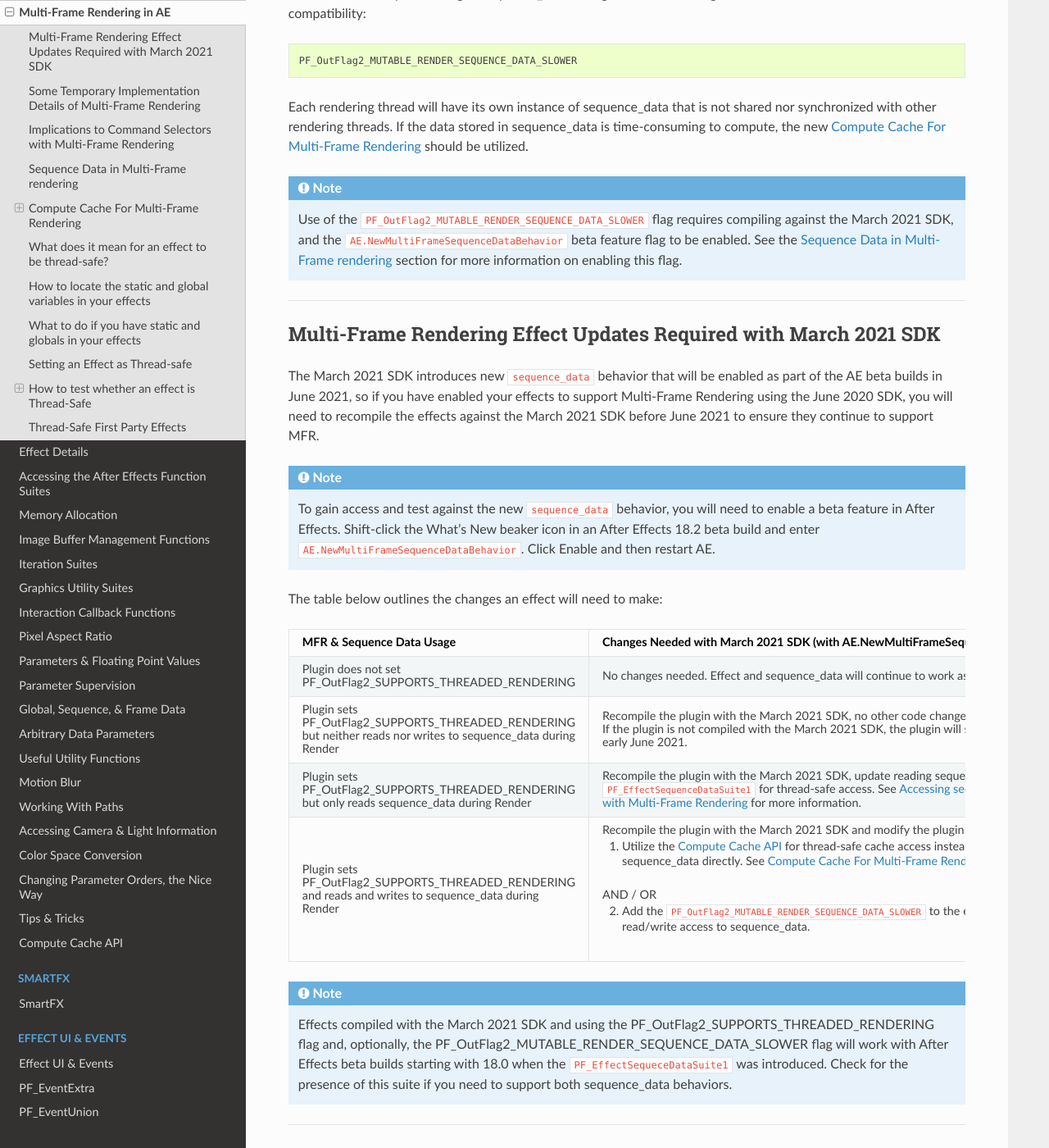
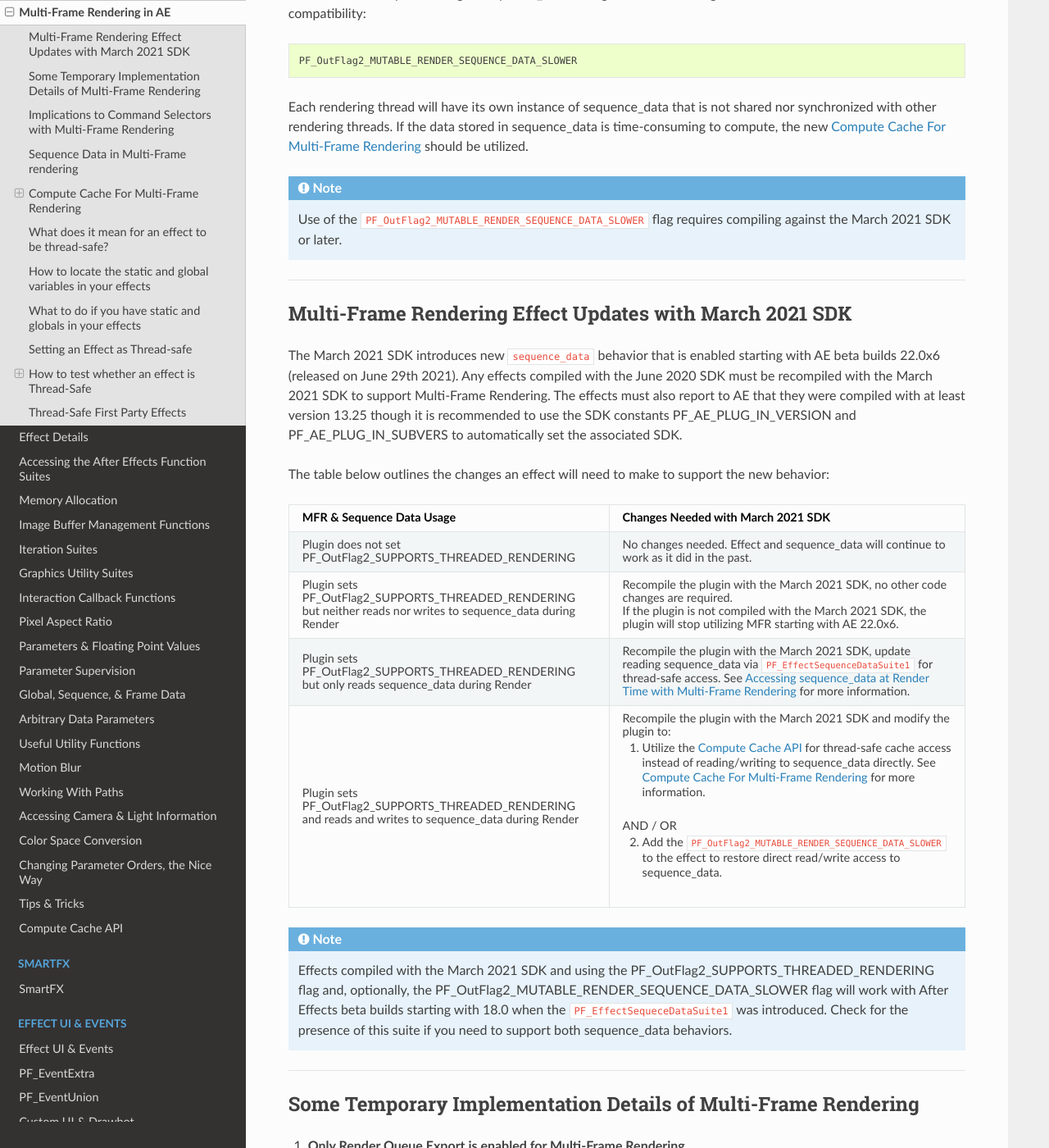
Before and after one commit to docsforadobe/after-effects-plugin-guide, a Sphinx documentation site: the page built from docs/effect-details/multi-frame-rendering-in-ae.rst, in a window 1280 px wide and 1400 px high, scrolled down 708 px. Shown: the whole window at 82% size. Built offline with Sphinx 7.4.7 and the Read the Docs theme 2.0.0, drawn with Linux system fonts in a browser that asks for light colours; pages that are not in the unit, such as notebooks, are missing from menus; some of the changed text lies outside the part shown.

Commit message:
AE.NewMultiFrameSequenceDataBehavior Beta Feature update

```diff
--- a/docs/effect-details/multi-frame-rendering-in-ae.rst
+++ b/docs/effect-details/multi-frame-rendering-in-ae.rst
@@ -25,29 +25,26 @@ For effects that require writing to sequence_data during Render, a new flag is n
 Each rendering thread will have its own instance of sequence_data that is not shared nor synchronized with other rendering threads. If the data stored in sequence_data is time-consuming to compute, the new :ref:`compute-cache` should be utilized.
 
 .. note::
-  Use of the ``PF_OutFlag2_MUTABLE_RENDER_SEQUENCE_DATA_SLOWER`` flag requires compiling against the March 2021 SDK, and the ``AE.NewMultiFrameSequenceDataBehavior`` beta feature flag to be enabled. See the :ref:`sequence-data` section for more information on enabling this flag.
+  Use of the ``PF_OutFlag2_MUTABLE_RENDER_SEQUENCE_DATA_SLOWER`` flag requires compiling against the March 2021 SDK or later.
 
 ----
 
-Multi-Frame Rendering Effect Updates Required with March 2021 SDK
+Multi-Frame Rendering Effect Updates with March 2021 SDK
 =================================================================
 
-The March 2021 SDK introduces new ``sequence_data`` behavior that will be enabled as part of the AE beta builds in June 2021, so if you have enabled your effects to support Multi-Frame Rendering using the June 2020 SDK, you will need to recompile the effects against the March 2021 SDK before June 2021 to ensure they continue to support MFR.
+The March 2021 SDK introduces new ``sequence_data`` behavior that is enabled starting with AE beta builds 22.0x6 (released on June 29th 2021). Any effects compiled with the June 2020 SDK must be recompiled with the March 2021 SDK to support Multi-Frame Rendering. The effects must also report to AE that they were compiled with at least version 13.25 though it is recommended to use the SDK constants PF_AE_PLUG_IN_VERSION and PF_AE_PLUG_IN_SUBVERS to automatically set the associated SDK.
 
-.. note::
-  To gain access and test against the new ``sequence_data`` behavior, you will need to enable a beta feature in After Effects. Shift-click the What’s New beaker icon in an After Effects 18.2 beta build and enter ``AE.NewMultiFrameSequenceDataBehavior``. Click Enable and then restart AE.
-
-The table below outlines the changes an effect will need to make:
+The table below outlines the changes an effect will need to make to support the new behavior:
 
 +-----------------------------------------------------------------------------------------------------------------+-------------------------------------------------------------------------------------------------------------------------------------------------------------------------------------------------------------------------------------+
 | **MFR & Sequence Data Usage**                                                                                   | **Changes Needed with March 2021 SDK**                                                                                                                                                                                              |
-|                                                                                                                 | (with AE.NewMultiFrameSequenceDataBehavior enabled)                                                                                                                                                                                 |
+|                                                                                                                 |                                                                                                                                                                                                                                     |
 +=================================================================================================================+=====================================================================================================================================================================================================================================+
 | Plugin does not set PF_OutFlag2_SUPPORTS_THREADED_RENDERING                                                     | No changes needed. Effect and sequence_data will continue to work as it did in the past.                                                                                                                                            |
 +-----------------------------------------------------------------------------------------------------------------+-------------------------------------------------------------------------------------------------------------------------------------------------------------------------------------------------------------------------------------+
 | Plugin sets PF_OutFlag2_SUPPORTS_THREADED_RENDERING but neither reads nor writes to sequence_data during Render | Recompile the plugin with the March 2021 SDK, no other code changes are required.                                                                                                                                                   |
 |                                                                                                                 |                                                                                                                                                                                                                                     |
-|                                                                                                                 | If the plugin is not compiled with the March 2021 SDK, the plugin will stop utilizing MFR starting in early June 2021.                                                                                                              |
+|                                                                                                                 | If the plugin is not compiled with the March 2021 SDK, the plugin will stop utilizing MFR starting with AE 22.0x6.                                                                                                                  |
 +-----------------------------------------------------------------------------------------------------------------+-------------------------------------------------------------------------------------------------------------------------------------------------------------------------------------------------------------------------------------+
 | Plugin sets PF_OutFlag2_SUPPORTS_THREADED_RENDERING but only reads sequence_data during Render                  | Recompile the plugin with the March 2021 SDK, update reading sequence_data via ``PF_EffectSequenceDataSuite1`` for thread-safe access. See :ref:`effect-details/sequence-data-mfr-suite` for more information.                      |
 +-----------------------------------------------------------------------------------------------------------------+-------------------------------------------------------------------------------------------------------------------------------------------------------------------------------------------------------------------------------------+
@@ -99,13 +96,11 @@ The ``sequence_data`` object and related Sequence Selectors have been used over
 * Multi-Frame rendering requires that After Effects marshal ``sequence_data`` to the render threads. In order to make this efficient for effects with ``sequence_data`` that require flattening with the ``PF_OutFlag_SEQUENCE_DATA_NEEDS_FLATTENING`` flag, these effects must now also set the ``PF_OutFlag2_SUPPORTS_GET_FLATTENED_SEQUENCE_DATA`` flag.
 
 
-**Changes as of March 2021 when the AE.NewMultiFrameSequenceDataBehavior Beta Feature is Enabled**
+**Changes as of March 2021**
 
-* You can enable this new behavior in After Effects beta builds by shift-clicking on the What’s New beaker icon and entering ``AE.NewMultiFrameSequenceDataBehavior``, clicking Enable and then restarting AE.
 * The ``sequence_data`` object is now const when read at Render time and should be accessed through the ``PF_EffectSequenceDataSuite`` interface.
 * Writing to ``seqeunce_data`` at render time is disabled by default and results will be undefined if ``sequence_data`` is attempted to be written to at render time.
 * If an effect must write to sequence_data at render time, it must set the ``PF_OutFlag2_MUTABLE_RENDER_SEQUENCE_DATA_SLOWER`` flag which will tell After Effects to allow writes to ``sequence_data`` but it will be at the expense of performance. The ``sequence_data`` object will be duplicated to each render thread when the render begins, and each render thread will have its own independent copy of ``sequence_data`` to manage for the lifetime of the render. For performance reasons, it is preferred that the :ref:`compute-cache` is utilized for writing any data required by the effect.
-* This new behavior will be enabled by default in After Effects beta builds starting in June 2021.
 
 ----
 
--- a/docs/intro/whats-new.rst
+++ b/docs/intro/whats-new.rst
@@ -15,14 +15,10 @@ Multi-Frame Rendering Changes
 ******************************
 
 1.	The final behavior for the ``PF_OutFlag2_SUPPORTS_THREADED_RENDERING`` flag is now in place. Setting this flag to indicate support for Multi-Frame Rendering will also enforce the data stored in ``sequence_data`` to be const/read-only at Render time and access to ``sequence_data`` is now through a suite, ``PF_EffectSequenceDataSuite1``.
-
-.. note::
-  This new behavior is not on in AE Beta builds by default just yet. You will need to unlock this by shift-clicking the What’s New beaker icon and entering ``AE.NewMultiFrameSequenceDataBehavior``. You will then be able to test your plugins and any code changes with this new behavior.
-
 2.	A new flag, ``PF_OutFlag2_MUTABLE_RENDER_SEQUENCE_DATA_SLOWER`` is now available to set alongside ``PF_OutFlag2_SUPPORTS_THREADED_RENDERING`` if your plugin cannot be updated to work with the new sequence_data behavior. After Effects won’t be able to apply as much rendering concurrency and therefore performance improvements to effects that set this flag (hence the _SLOWER flag name).
 3.	A new suite, the Compute Cache (previously referred to as the 3-way checkout cache) is now available. This suite provides a thread-safe cache that plugins can use as a replacement or supplement to sequence_data to support multiple render threads computing and caching data needed to render frames.
 
-Due to these changes, you must update to, and compile with, the March 2021 SDK to maintain Multi-Frame Rendering compatibility with AE Beta builds moving forward. Plugins compiled with the June 2020 SDK will cease to support Multi-Frame Rendering, even if ``PF_OutFlag2_SUPPORTS_THREADED_RENDERING`` is set, starting in May 2021.
+Due to these changes, you must update to, and compile with, the March 2021 SDK to maintain Multi-Frame Rendering compatibility with AE Beta builds moving forward. Plugins compiled with the June 2020 SDK will cease to support Multi-Frame Rendering, even if ``PF_OutFlag2_SUPPORTS_THREADED_RENDERING`` is set, starting with AE 22.0x6 (released on June 29th 2021).
 
 Please see :ref:`effect-details/multi-frame-rendering-in-ae` for more information.
 
```
